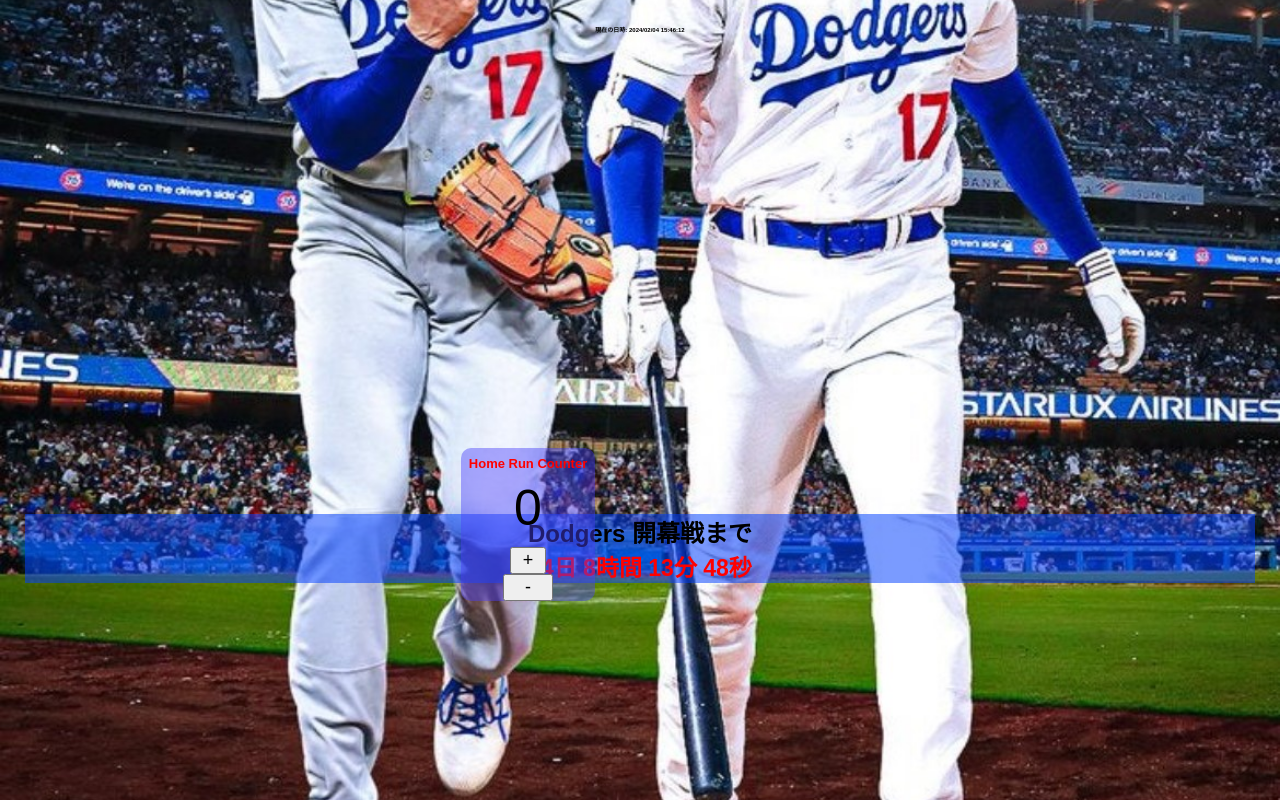
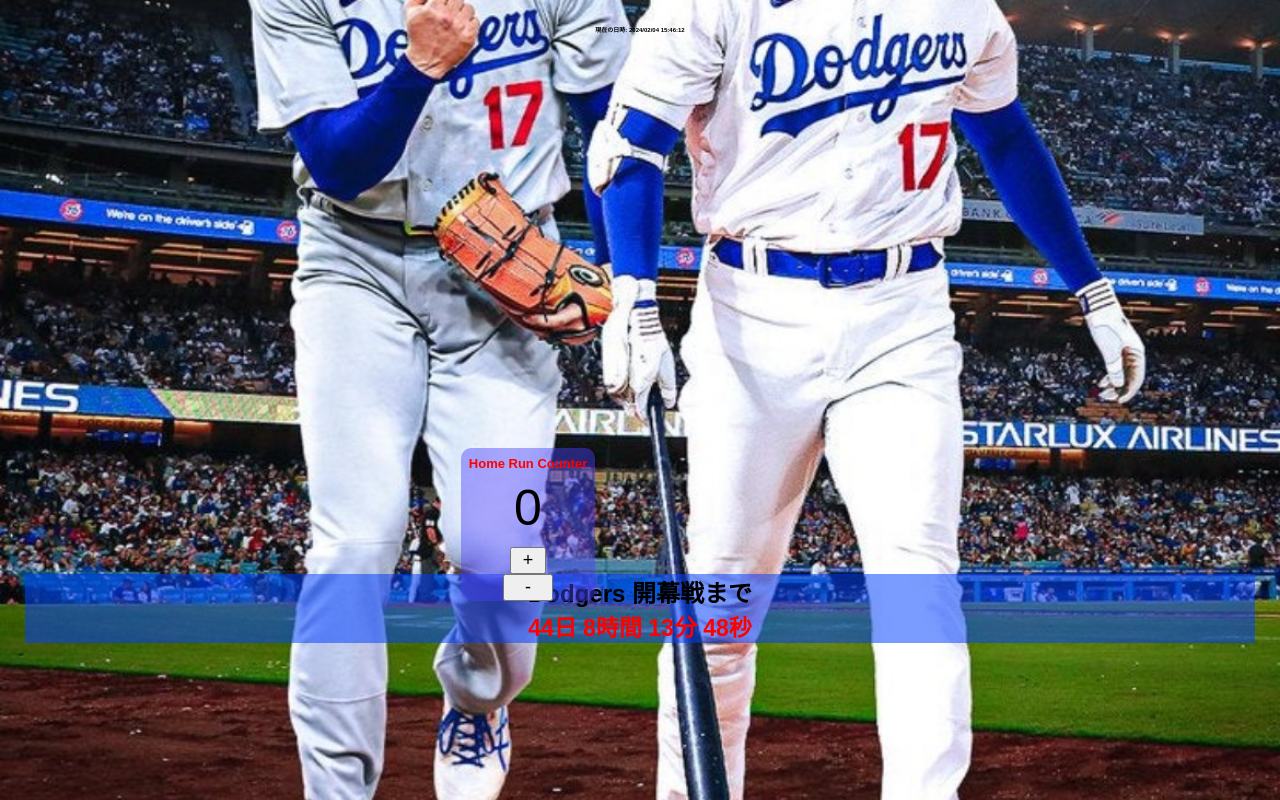
Before and after one commit to papa-seiji/work_space_02, a plain HTML site: page index.html in a window 1280 px wide. Drawn offline with Linux system fonts and the light colour scheme.

Commit message:
微調整3

```diff
--- a/styles.css
+++ b/styles.css
@@ -38,7 +38,7 @@
 
 .countdown-container {
     text-align: center;
-    margin-top: 480px;
+    margin-top: 540px;
   }
 
   #countdown {
```
